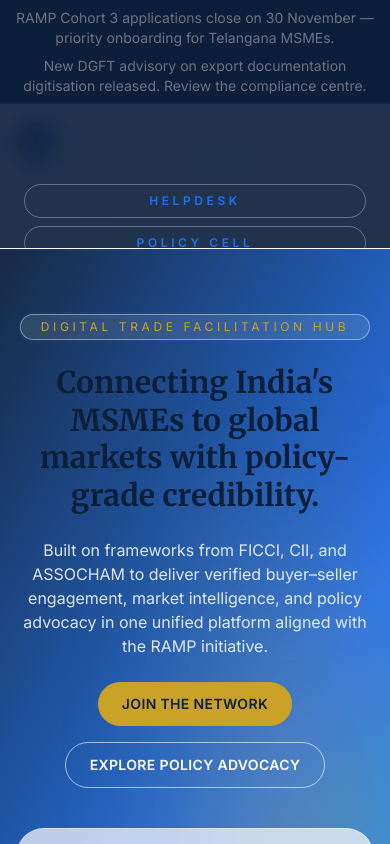
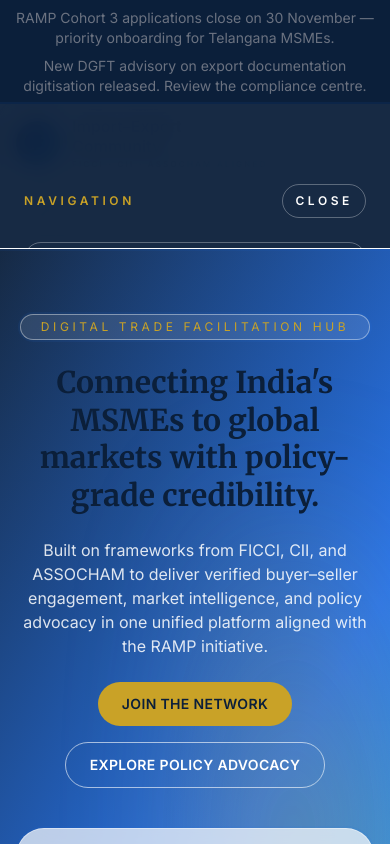
Before and after one commit to utkarshsingx/GICCI, a Next.js app in the folder frontend/: page / in a window 390 px wide. Both pictures are taken after a click on the button "MENU". Shown: the top 844 px of the page. Built offline with nearby package versions, Linux system fonts and the light colour scheme.

Commit message:
fix: ensure mobile menu overlay sits above content

```diff
--- a/frontend/src/components/layout/Header.tsx
+++ b/frontend/src/components/layout/Header.tsx
@@ -164,9 +164,21 @@
         </div>
 
         {isMenuOpen ? (
-          <div className="fixed inset-0 z-50 bg-brand-navy/90 backdrop-blur-md lg:hidden">
-            <div className="flex h-full flex-col overflow-y-auto pt-20">
-              <nav className="flex flex-col gap-4 px-6 text-white">
+          <div className="fixed inset-0 z-[9999] bg-brand-navy/95 backdrop-blur-md lg:hidden">
+            <div className="flex h-full flex-col overflow-y-auto pt-20 pb-10">
+              <div className="flex items-center justify-between px-6 text-white">
+                <span className="text-xs font-semibold uppercase tracking-[0.3em] text-brand-gold">
+                  Navigation
+                </span>
+                <button
+                  type="button"
+                  onClick={closeMenu}
+                  className="inline-flex items-center gap-2 rounded-full border border-white/30 px-3 py-2 text-xs font-semibold uppercase tracking-[0.3em] text-white hover:border-white hover:bg-white/10"
+                >
+                  Close
+                </button>
+              </div>
+              <nav className="mt-6 flex flex-col gap-4 px-6 text-white">
                 <div className="grid gap-2 text-xs uppercase tracking-[0.3em] text-brand-gold">
                   {utilityLinks.map((link) => (
                     <Link
```
